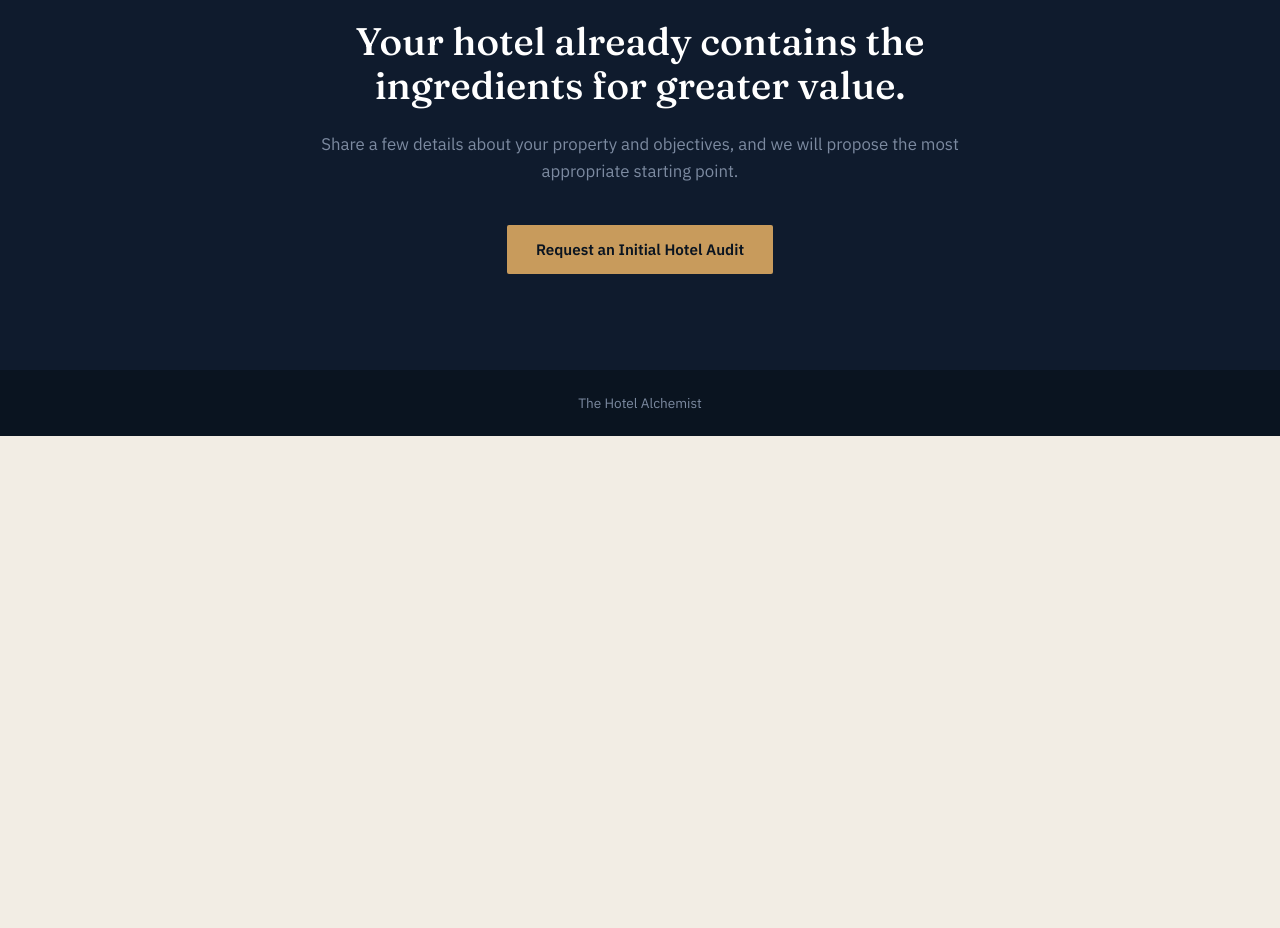
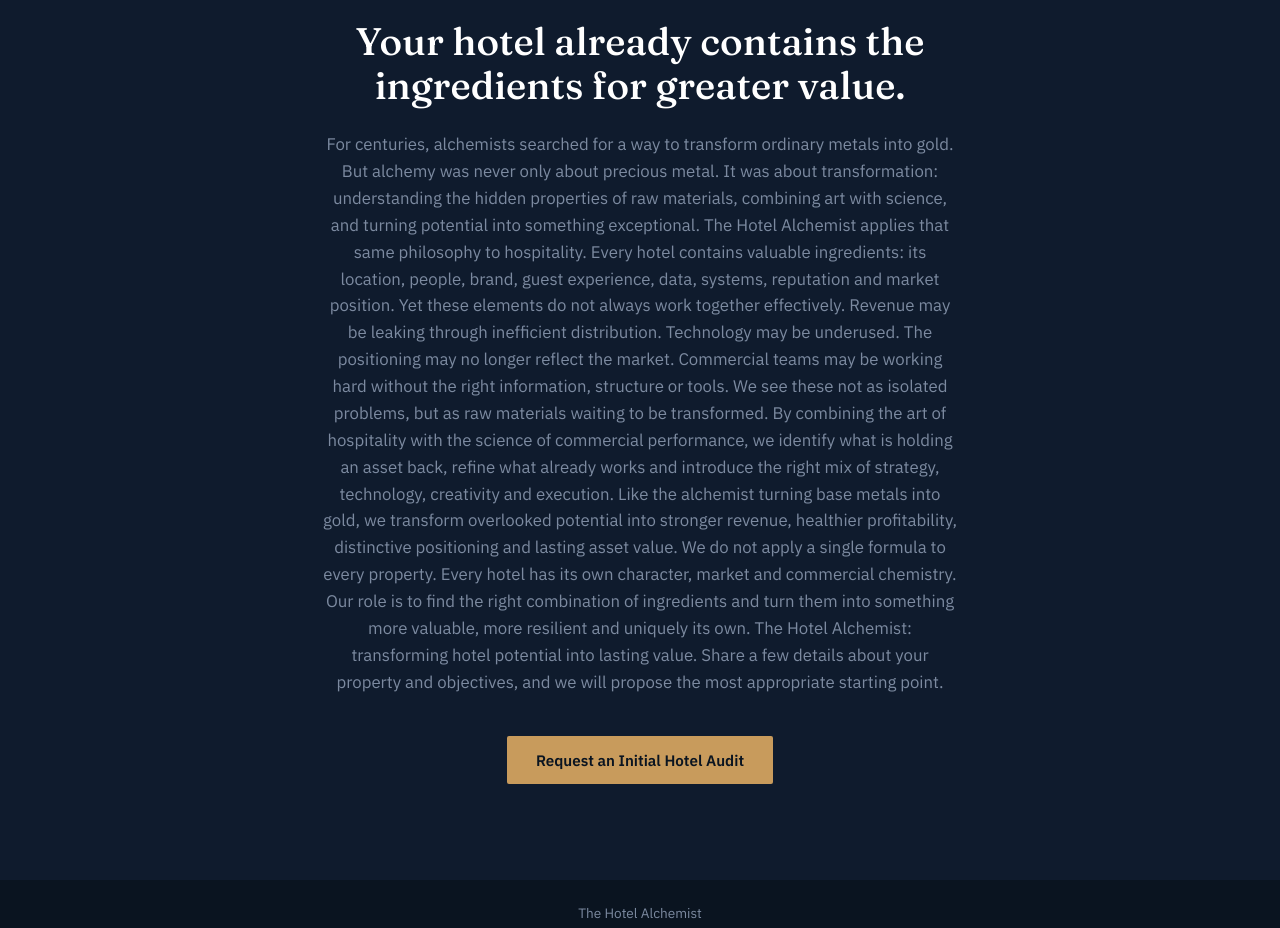
Before and after one commit to michaelbelangergcph/thehotelalchemist, a React (Vite) app: page / in a window 1280 px wide. Shown: the part 2420-3348 px from the top of the page. Before the commit the page ends 2856 px from the top, so only its background shows below. Built offline with nearby package versions, Linux system fonts and the light colour scheme.

Commit message:
Update App.jsx

```diff
--- a/src/App.jsx
+++ b/src/App.jsx
@@ -142,7 +142,8 @@
           <h1 className="hero__headline">Transforming Hotel Performance into Lasting Value</h1>
           <p className="hero__sub">
            Alchemy is the art of transformation: turning ordinary materials into something rare and valuable.
-           At The Hotel Alchemist, we believe every hotel holds untapped potential. Hidden within its people, positioning, systems, data and guest experience are the ingredients for stronger performance.
+
+            At The Hotel Alchemist, we believe every hotel holds untapped potential. Hidden within its people, positioning, systems, data and guest experience are the ingredients for stronger performance.
           We combine the art of hospitality with the science of commercial optimization to transform those ingredients into measurable value: more revenue, stronger profitability and a more distinctive, resilient hotel.
           We do not manufacture value from nothing. We uncover it, refine it and bring it to life.
           </p>
@@ -211,6 +212,22 @@
             Your hotel already contains the ingredients for greater value.
           </h2>
           <p className="closing__copy">
+            For centuries, alchemists searched for a way to transform ordinary metals into gold. But alchemy was never only about precious metal. It was about transformation: understanding the hidden properties of raw materials, combining art with science, and turning potential into something exceptional.
+
+The Hotel Alchemist applies that same philosophy to hospitality.
+
+Every hotel contains valuable ingredients: its location, people, brand, guest experience, data, systems, reputation and market position. Yet these elements do not always work together effectively. Revenue may be leaking through inefficient distribution. Technology may be underused. The positioning may no longer reflect the market. Commercial teams may be working hard without the right information, structure or tools.
+
+We see these not as isolated problems, but as raw materials waiting to be transformed.
+
+By combining the art of hospitality with the science of commercial performance, we identify what is holding an asset back, refine what already works and introduce the right mix of strategy, technology, creativity and execution.
+Like the alchemist turning base metals into gold, we transform overlooked potential into stronger revenue, healthier profitability, distinctive positioning and lasting asset value.
+
+We do not apply a single formula to every property. Every hotel has its own character, market and commercial chemistry. Our role is to find the right combination of ingredients and turn them into something more valuable, more resilient and uniquely its own.
+
+The Hotel Alchemist: transforming hotel potential into lasting value.
+
+
             Share a few details about your property and objectives, and we will propose the
             most appropriate starting point.
           </p>
```
